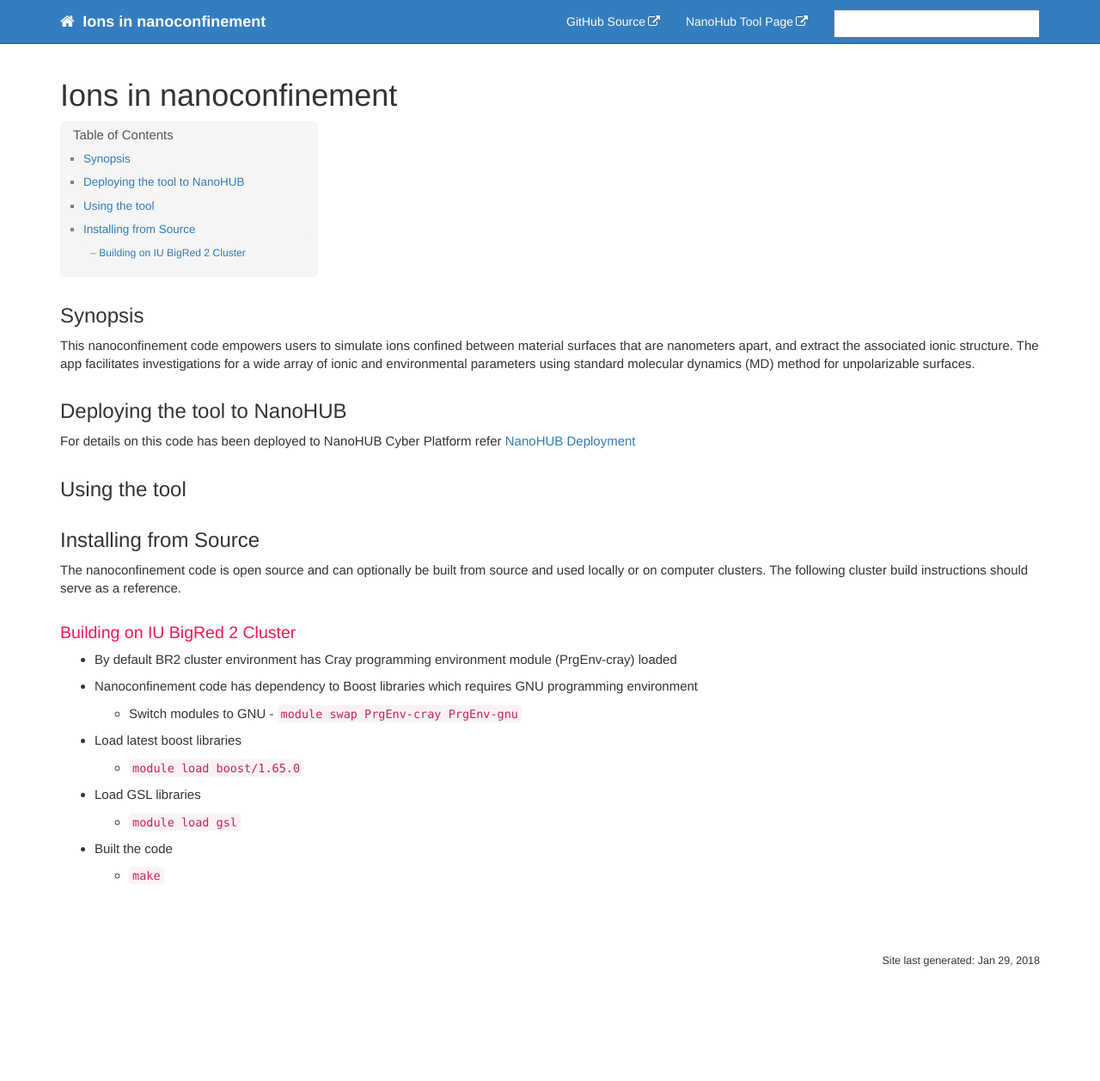
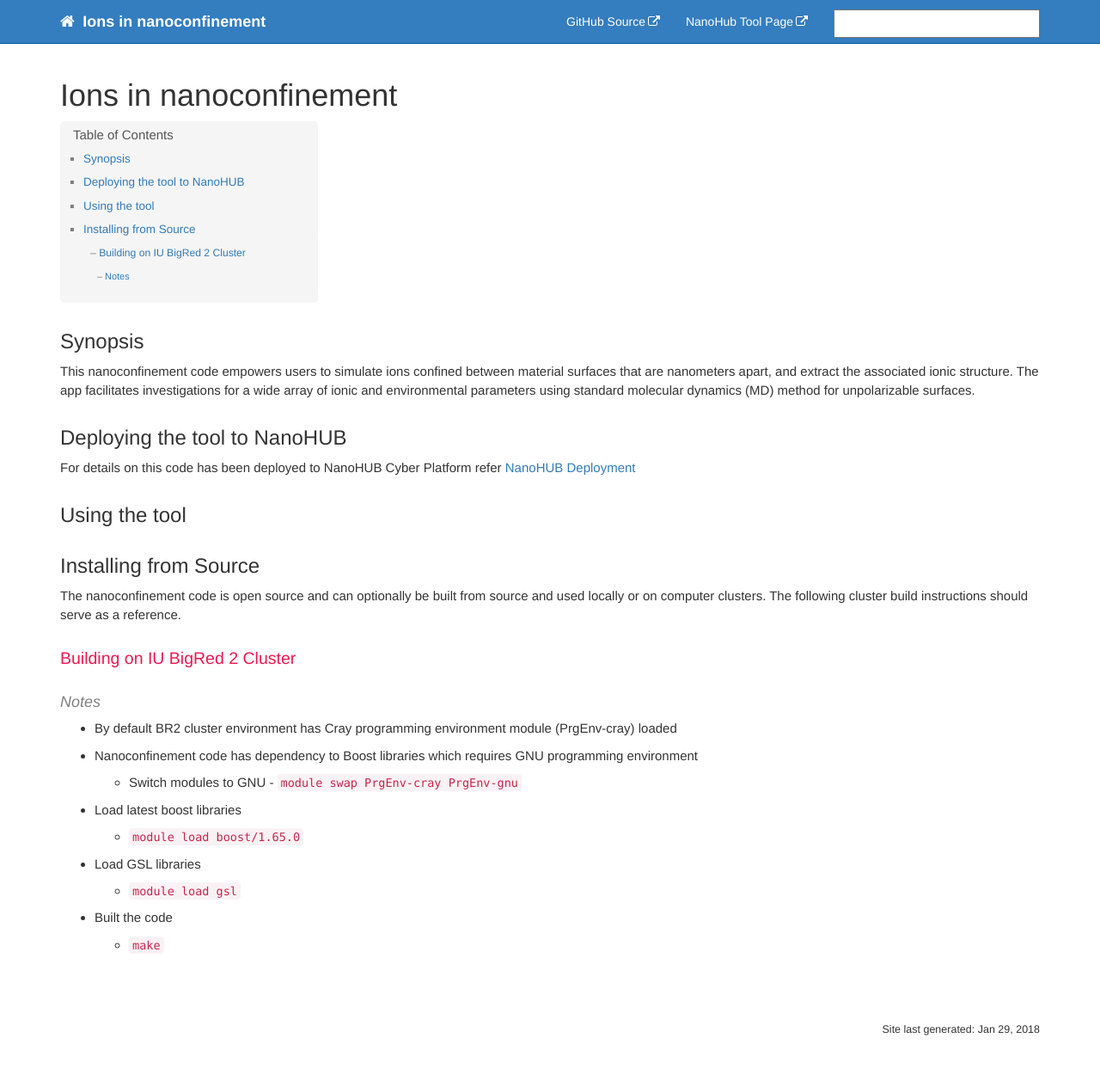
Before and after one commit to softmaterialslab/nanoconfinement-md, a Jekyll site: the page built from docs/index.md, in a window 1280 px wide. Shown: the whole page at 86% size. Built offline with Jekyll 4.4.1, drawn with Linux system fonts in a browser that asks for light colours; nearby versions of some CDN libraries; our own code applies the rules of GitHub Pages for plain Markdown files; comment, search, counter and statistics services are not loaded; before the commit the page ends 1177 px from its top, so only the background shows below that.

Commit message:
Update index.md

````diff
--- a/docs/index.md
+++ b/docs/index.md
@@ -20,7 +20,7 @@ For details on this code has been deployed to NanoHUB Cyber Platform refer [Nano
 The nanoconfinement code is open source and can optionally be built from source and used locally or on computer clusters. The following cluster build instructions should serve as a reference.
 
 ### Building on IU BigRed 2 Cluster
-
+#### Notes
 * By default BR2 cluster environment has Cray programming environment module (PrgEnv-cray) loaded
 * Nanoconfinement code has dependency to Boost libraries which requires GNU programming environment
     * Switch modules to GNU - ```module swap PrgEnv-cray PrgEnv-gnu```
````
